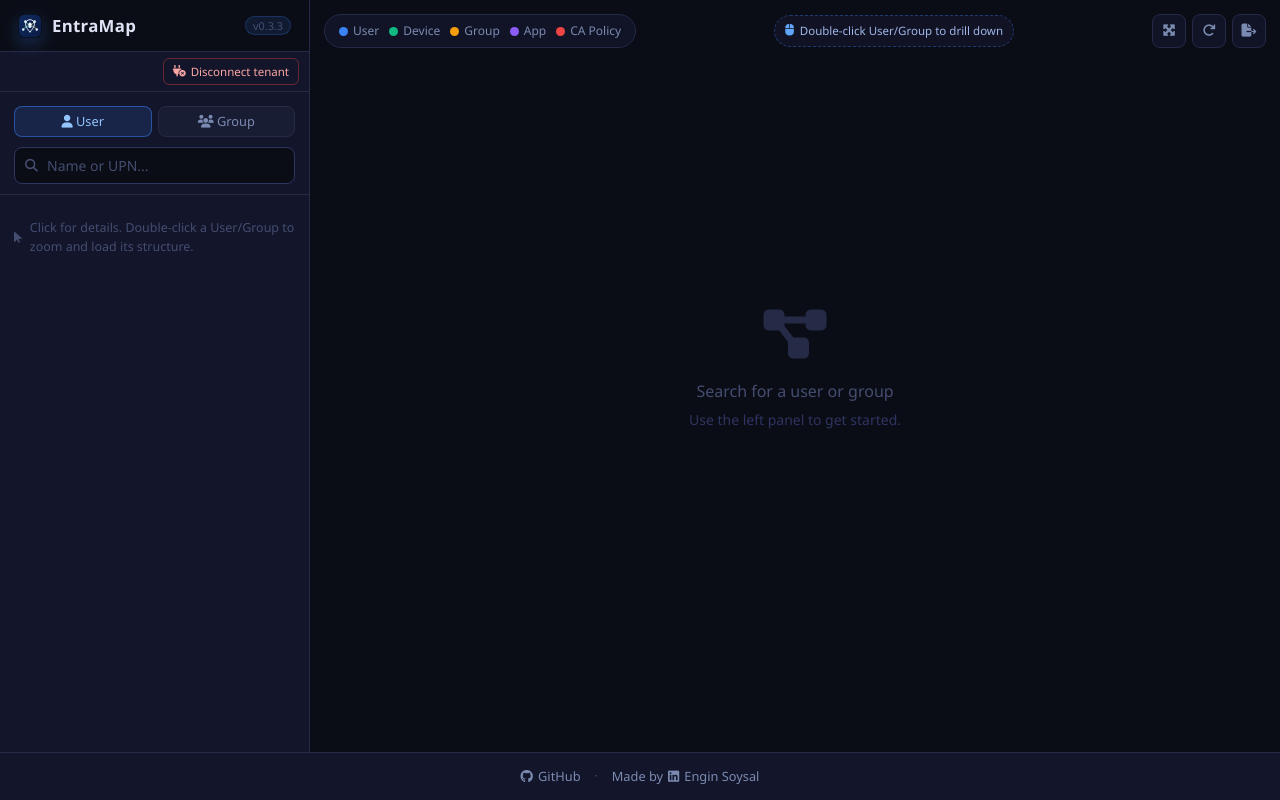
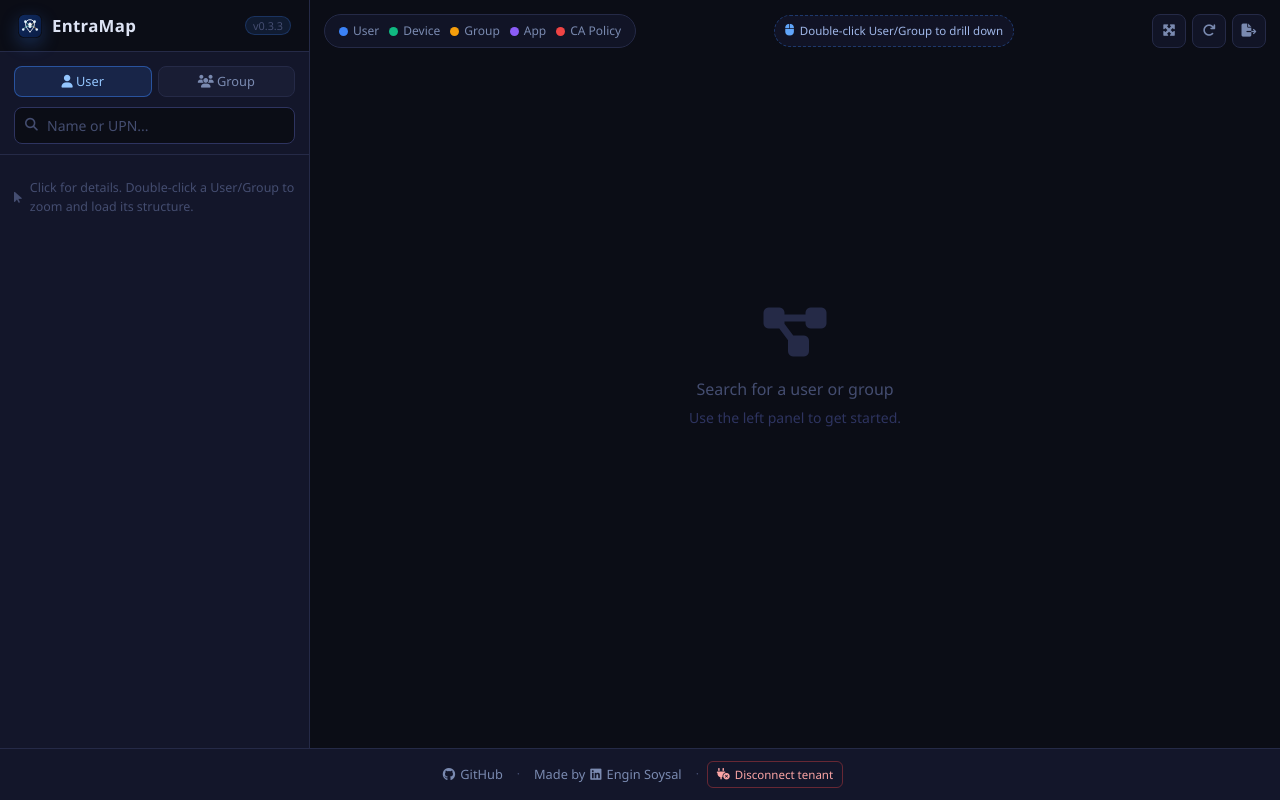
Before and after one commit to enginsoysal/EntraMap, a Flask app: page / in a window 1280 px wide. Run offline with Flask 3, Linux system fonts and the light colour scheme; the visitor is signed in with stand-in values (Sample User, id 1); some libraries are stand-ins or nearby versions.

Commit message:
Move Disconnect tenant button to footer

```diff
--- a/static/css/style.css
+++ b/static/css/style.css
@@ -130,14 +130,6 @@ body {
     transition: color 0.15s, background 0.15s;
 }
 #signout-btn:hover { color: var(--text-primary); background: var(--bg-hover); }
-
-#disconnect-bar {
-    padding: 6px 10px;
-    border-bottom: 1px solid var(--border);
-    display: flex;
-    align-items: center;
-    justify-content: flex-end;
-}
 
 #disconnect-btn {
     display: inline-flex;
--- a/templates/index.html
+++ b/templates/index.html
@@ -27,13 +27,6 @@
                 {% endif %}
             </div>
         </div>
-        {% if signed_in %}
-        <div id="disconnect-bar">
-            <button id="disconnect-btn" type="button">
-                <i class="fas fa-plug-circle-xmark"></i> Disconnect tenant
-            </button>
-        </div>
-        {% endif %}
 
         <div id="search-section">
             <div class="search-tabs">
@@ -110,6 +103,12 @@
             <a href="https://github.com/enginsoysal/EntraMap" target="_blank" title="GitHub Repository"><i class="fab fa-github"></i> GitHub</a>
             <span class="footer-divider">·</span>
             <a href="https://linkedin.com/in/enginsoysal" target="_blank" title="LinkedIn Profile">Made by <i class="fab fa-linkedin"></i> Engin Soysal</a>
+            {% if signed_in %}
+            <span class="footer-divider">·</span>
+            <button id="disconnect-btn" type="button" title="Disconnect tenant — wipes all session data and signs out">
+                <i class="fas fa-plug-circle-xmark"></i> Disconnect tenant
+            </button>
+            {% endif %}
         </div>
     </div>
 
```
